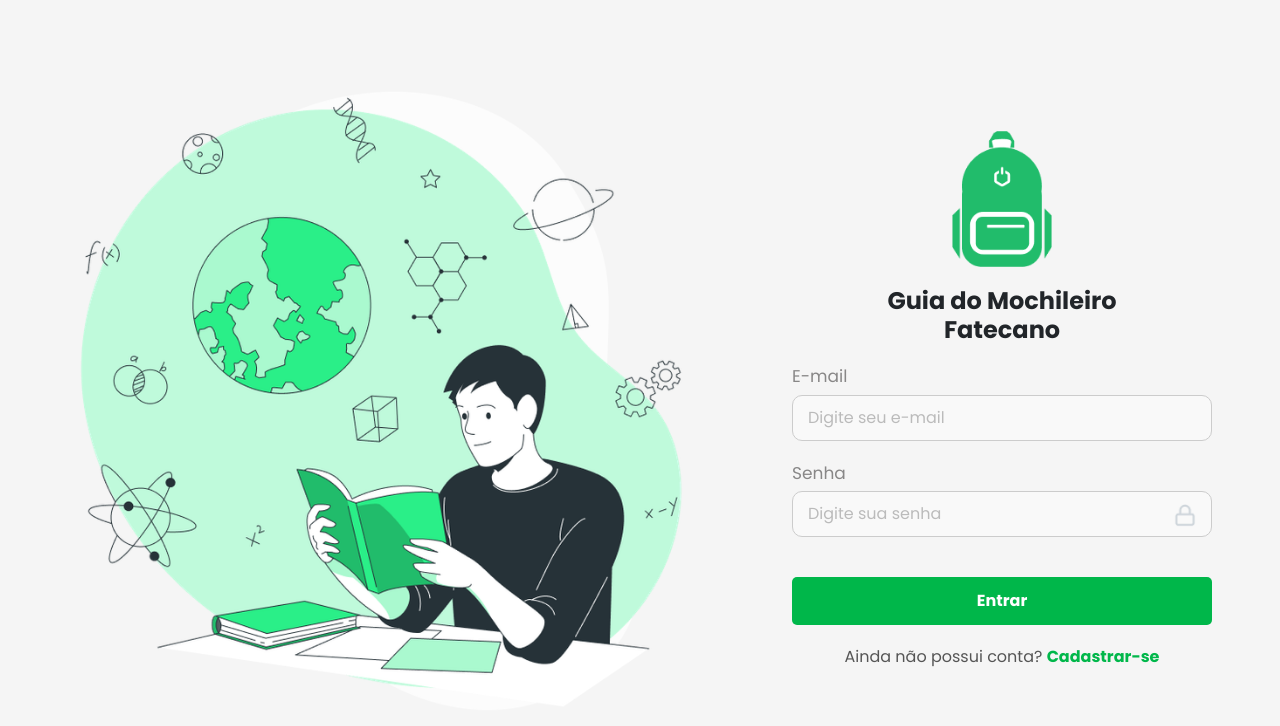
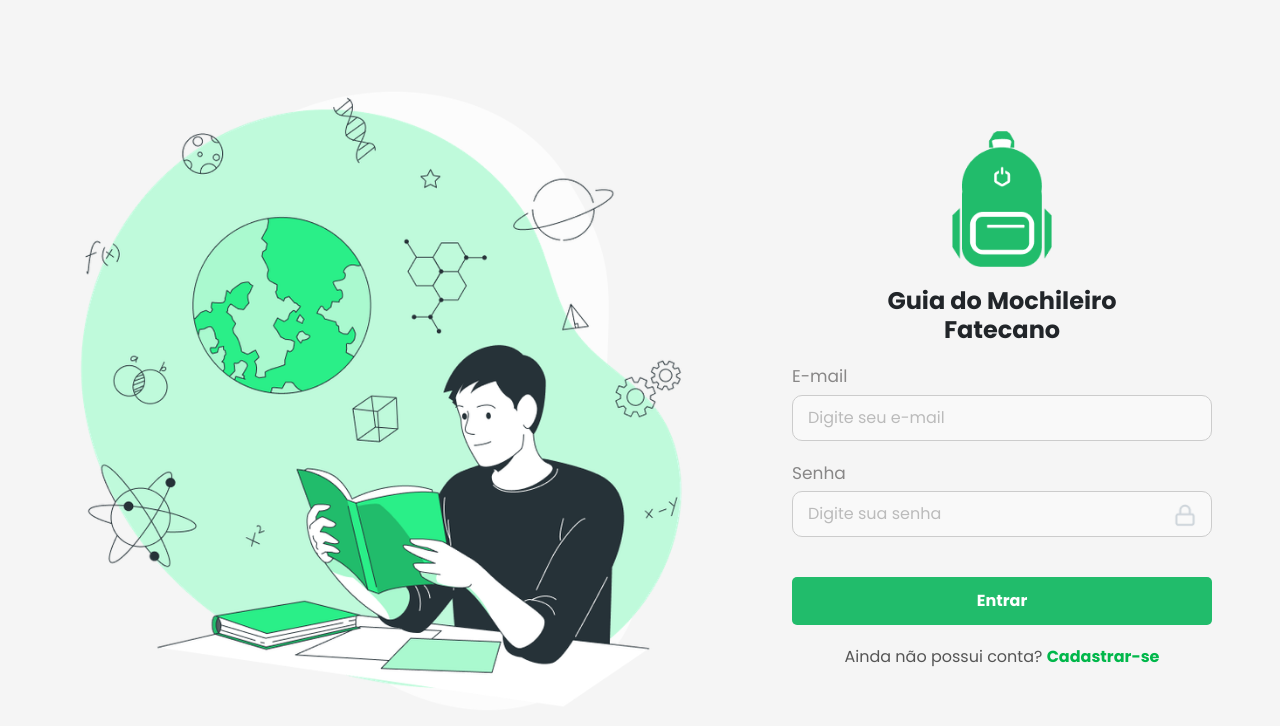
Before and after one commit to mateus-robers-amaral/AplicacaoAngular, an Angular app: page / in a window 1280 px wide. Shown: the top 726 px of the page. Built offline with nearby package versions, Linux system fonts and the light colour scheme.

Commit message:
ajustando as cores

```diff
--- a/src/app/home/home.component.scss
+++ b/src/app/home/home.component.scss
@@ -0,0 +1,3 @@
+.navbar-expand-lg {
+    background: #21BC6B;
+}
--- a/src/app/login/login.component.scss
+++ b/src/app/login/login.component.scss
@@ -114,7 +114,7 @@ body {
       button {
         width: 100%;
         padding: 12px;
-        background-color: #00b74a;
+        background-color:   #21BC6B;
         color: white;
         font-size: 16px;
         font-weight: bold;
@@ -124,7 +124,7 @@ body {
         margin-top: 20px;
 
         &:hover {
-          background-color: #00993b;
+          background-color: #21BC6B;
         }
       }
 
--- a/src/app/register/register.component.scss
+++ b/src/app/register/register.component.scss
@@ -114,7 +114,7 @@ body {
       button {
         width: 100%;
         padding: 12px;
-        background-color: #00b74a;
+        background-color: #21BC6B;
         color: white;
         font-size: 16px;
         font-weight: bold;
@@ -124,7 +124,7 @@ body {
         margin-top: 20px;
 
         &:hover {
-          background-color: #00993b;
+          background-color: #21BC6B;
         }
       }
 
```
